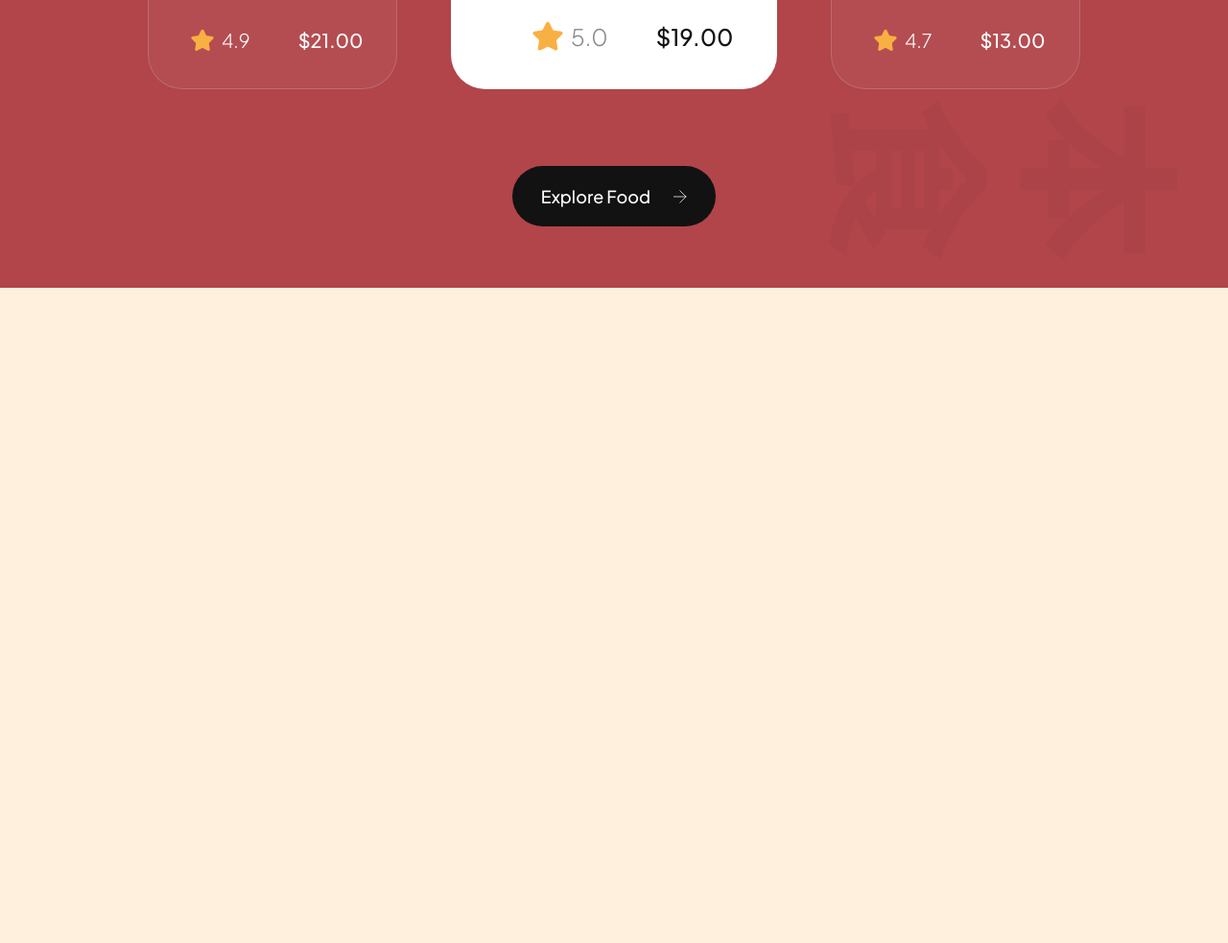
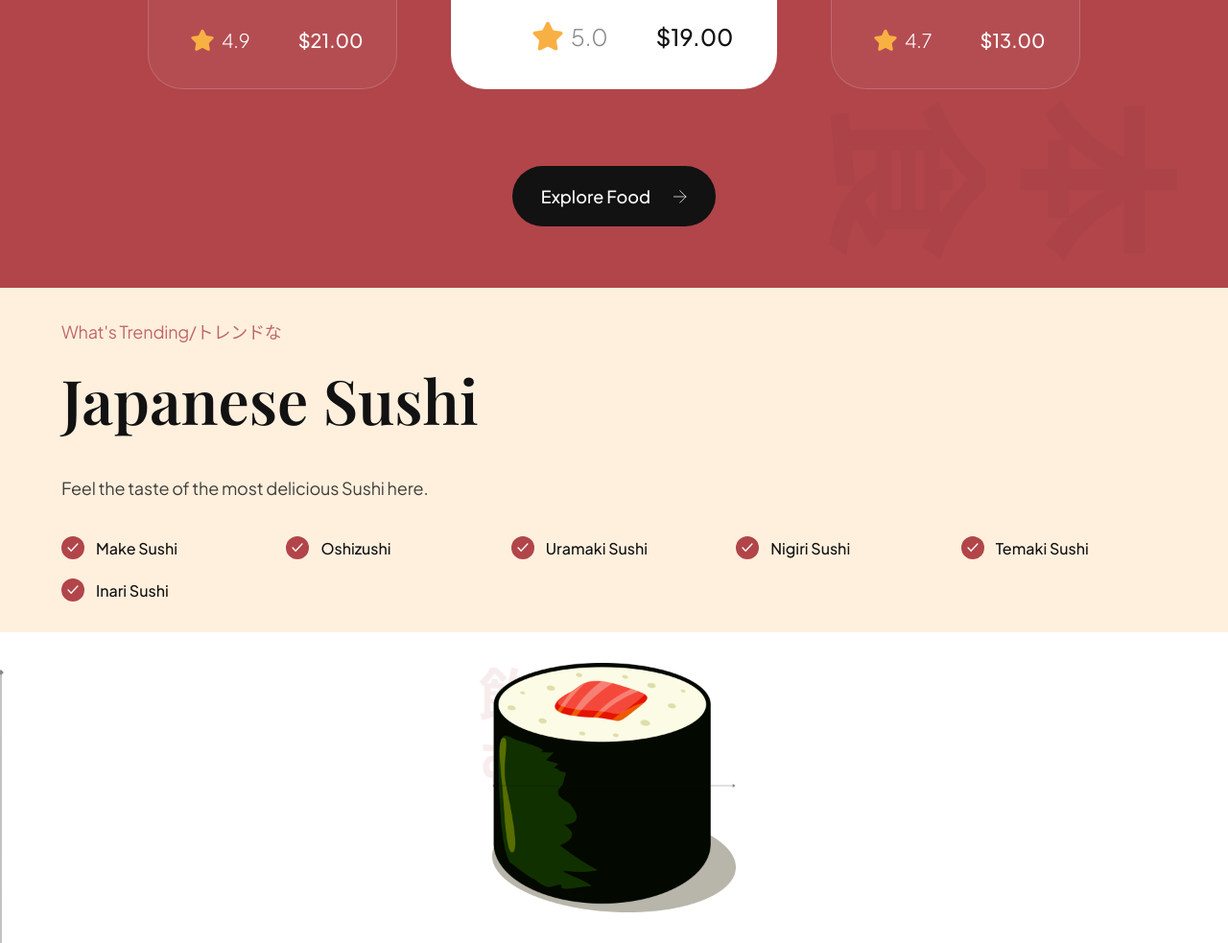
Before and after one commit to vishalchauhannn/sushi, a website built with Vite: page index.html in a window 1280 px wide. Shown: the part 2118-3101 px from the top of the page at 96% size. Before the commit the page ends 2418 px from the top, so only its background shows below. Built offline with nearby package versions, Linux system fonts and the light colour scheme; files whose address does not match are found by name.

Commit message:
styling the trending component

```diff
--- a/css/sections/trending.css
+++ b/css/sections/trending.css
@@ -0,0 +1,119 @@
+.trending {
+    position: relative;
+    display: flex;
+    flex-direction: column;
+    overflow: hidden;
+}
+
+.trending__discover{
+
+}
+
+.trending-sushi, .trending-drink{
+    width: 100%;
+    min-height: 640px;
+    display: flex;
+    flex-direction: row;
+
+}
+
+.trending__content{
+    flex: 1;
+    display: flex;
+    justify-content: center;
+    flex-direction: column;
+    padding: 32px 64px;
+
+}
+
+.trending__list{
+    list-style: none;
+    flex-wrap: wrap;
+    gap: 20px;
+}
+
+.trending__list li{
+    flex: 1;
+    display: flex;
+    align-items: center;
+    flex-direction: row;
+    gap: 12px;
+    min-width: 210px;
+}
+
+.trending__icon{
+    width: 24px;
+    height: 24px;
+    background-color: var(--primary-color);
+    border-radius: 100%;
+
+}
+
+.trending__icon img{
+    width: 50%;
+    height: 50%;
+    object-fit: contain;
+
+}
+
+.trending__list p{
+    flex: 1;
+    font-size: 16px;
+    font-weight: 500;
+    font-family: var(--plus-jakarta-sans);
+    color: var(--secondary-color);
+}
+
+.trending__image{
+    flex: 1;
+    padding: 32px 64px;
+    position: relative;
+    background-color: var(--color-white);
+    background-repeat: no-repeat;
+    background-size: contain;
+    background-position: center;
+}
+.trending-sushi, .trending__image{
+    background-image: url(../../assets/japanese_sushi.png);
+}
+
+.trending-drink, .trending__image{
+    background-image: url(../../assets/japanese_drinks.png);
+}
+
+.trending__image img{
+    width: 254px;
+    height: 260px;
+    object-fit: contain;
+}
+
+/* Arrow*/
+
+.trending__arrow{
+    position: absolute;
+    z-index: 1;
+}
+
+.trending__arrow img{
+    object-fit: contain;
+}
+
+.trending__arrow-left{
+    left: -2.5px;
+    top: 12%;
+}
+
+.trending__arrow-left img,
+.trending__arrow-top img{
+    width: auto;
+    height: 100%;
+}
+
+.trending__arrow-top{
+    top: -10.5px;
+    left: 12%;
+}
+
+.trending__arrow-bottom{
+
+}
--- a/index.html
+++ b/index.html
@@ -41,7 +41,7 @@
 
     <section class="hero">
       <div class="hero-image">
-        <img src="assets/sushi-1.png" alt="sushi" data-aos="fade-up"/>
+        <img src="assets/sushi-1.png" alt="sushi" data-aos="fade-up" />
         <h2 data-aos="fade-up">
           日 <br />
           本 <br />
@@ -109,8 +109,13 @@
     </section>
 
     <section class="popular-foods" id="menu">
-      <h2 class="popular-foods__title" data-aos="flip-up">Popular Food / 人気の食べ物</h2>
-      <div class="popular-foods__filters sushi__hide-scrollbar" data-aos="fade-up">
+      <h2 class="popular-foods__title" data-aos="flip-up">
+        Popular Food / 人気の食べ物
+      </h2>
+      <div
+        class="popular-foods__filters sushi__hide-scrollbar"
+        data-aos="fade-up"
+      >
         <btton class="popular-foods__filter-btn active">All</btton>
         <button class="popular-foods__filter-btn">
           <img src="/assets//sushi-9.png" alt="sushi9" />Sushi
@@ -128,7 +133,11 @@
       </div>
       <div class="popular-foods__catalogue" data-aos="fade-up">
         <article class="popular-foods__card">
-          <img class="popular-foods__card-image" src="assets/sushi-12.png" alt="sushi-12" />
+          <img
+            class="popular-foods__card-image"
+            src="assets/sushi-12.png"
+            alt="sushi-12"
+          />
           <h4 class="popular-foods__card-title">Chezu Sushi</h4>
           <div class="popular-foods__card-details flex-between">
             <div class="popular-foods__card-rating">
@@ -140,7 +149,11 @@
         </article>
 
         <article class="popular-foods__card active-card">
-          <img class="popular-foods__card-image" src="assets/sushi-11.png" alt="sushi-11" />
+          <img
+            class="popular-foods__card-image"
+            src="assets/sushi-11.png"
+            alt="sushi-11"
+          />
           <h4 class="popular-foods__card-title">Original Sushi</h4>
           <div class="popular-foods__card-details flex-between">
             <div class="popular-foods__card-rating">
@@ -152,7 +165,11 @@
         </article>
 
         <article class="popular-foods__card">
-          <img class="popular-foods__card-image" src="assets/sushi-10.png" alt="sushi-10" />
+          <img
+            class="popular-foods__card-image"
+            src="assets/sushi-10.png"
+            alt="sushi-10"
+          />
           <h4 class="popular-foods__card-title">Ramen Legando</h4>
           <div class="popular-foods__card-details flex-between">
             <div class="popular-foods__card-rating">
@@ -163,12 +180,66 @@
           </div>
         </article>
       </div>
-      <button class="popular-foods__button">Explore Food
+      <button class="popular-foods__button">
+        Explore Food
         <img src="assets/arrow-right.svg" alt="arrow-right" />
       </button>
     </section>
 
-
+    <section class="trending" id="food">
+      <div class="trending__content" data-aos="fade-right">
+        <p class="sushi__subtitle">What's Trending/トレンドな</p>
+        <h3 class="sushi__title">Japanese Sushi</h3>
+        <p class="sushi__description">Feel the taste of the most delicious Sushi here.</p>
+        <ul class="trending__list flex-between">
+          <li>
+            <div class="trending__icon flex-center">
+              <img src="assets/check.svg" alt="check">
+            </div>
+            <p>Make Sushi</p>
+          </li>
+          <li>
+            <div class="trending__icon flex-center">
+              <img src="assets/check.svg" alt="check">
+            </div>
+            <p>Oshizushi</p>
+          </li>
+          <li>
+            <div class="trending__icon flex-center">
+              <img src="assets/check.svg" alt="check">
+            </div>
+            <p>Uramaki Sushi</p>
+          </li>
+          <li>
+            <div class="trending__icon flex-center">
+              <img src="assets/check.svg" alt="check">
+            </div>
+            <p>Nigiri Sushi</p>
+          </li>
+          <li>
+            <div class="trending__icon flex-center">
+              <img src="assets/check.svg" alt="check">
+            </div>
+            <p>Temaki Sushi</p>
+          </li>
+          <li>
+            <div class="trending__icon flex-center">
+              <img src="assets/check.svg" alt="check">
+            </div>
+            <p>Inari Sushi</p>
+          </li>
+        </ul>
+      </div>
+      <div class="trending__image flex-center">
+        <img src="assets/sushi-5.png" alt="sushi-5" data-aos="fade-left" />
+        <div class="trending__arrow trending__arrow-left">
+          <img src="assets/arrow-vertical.svg" alt="arrow vertical"  />
+        </div>
+        <div class="trending__arrow trending__arrow-bottom">
+          <img src="assets/arrow-horizontal.svg" alt="arrow horizontal"  />
+        </div>
+      </div>
+    </section>
 
     <script src="js/script.js" type="module"></script>
   </body>
```
